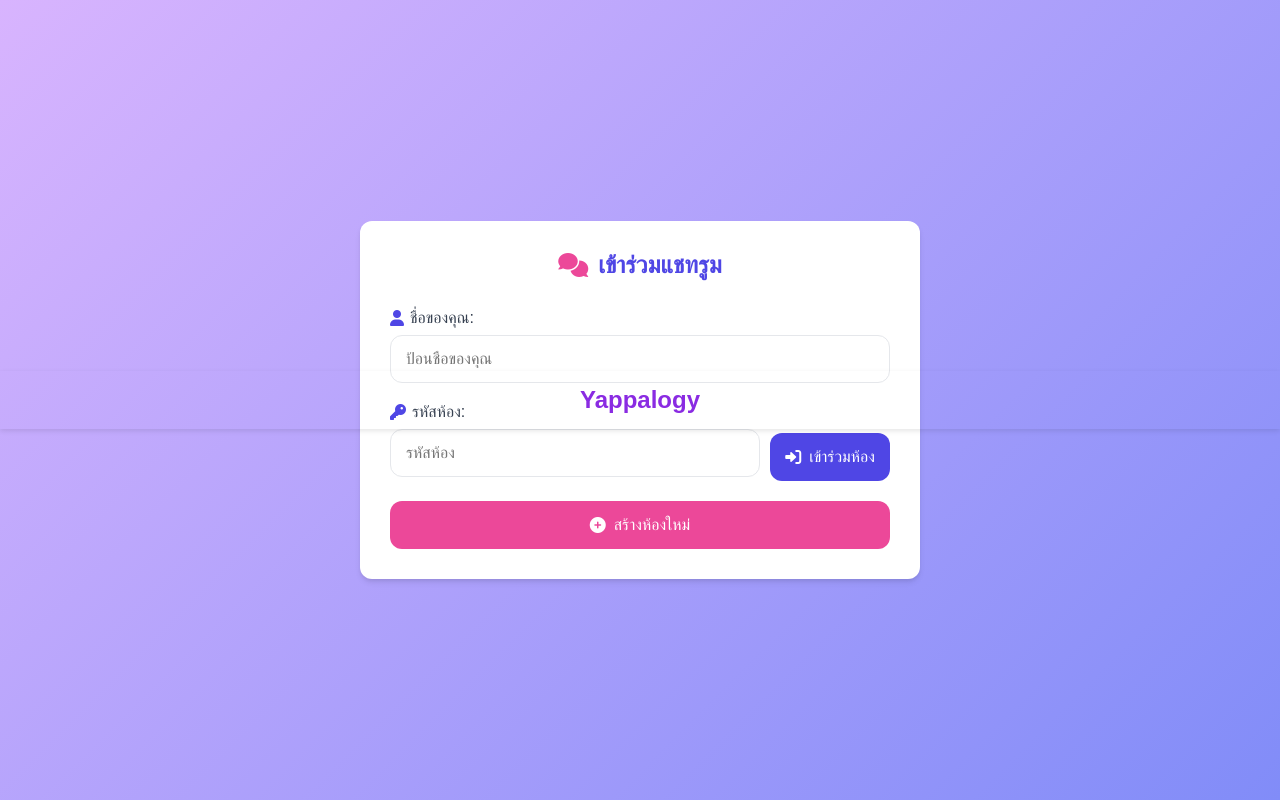
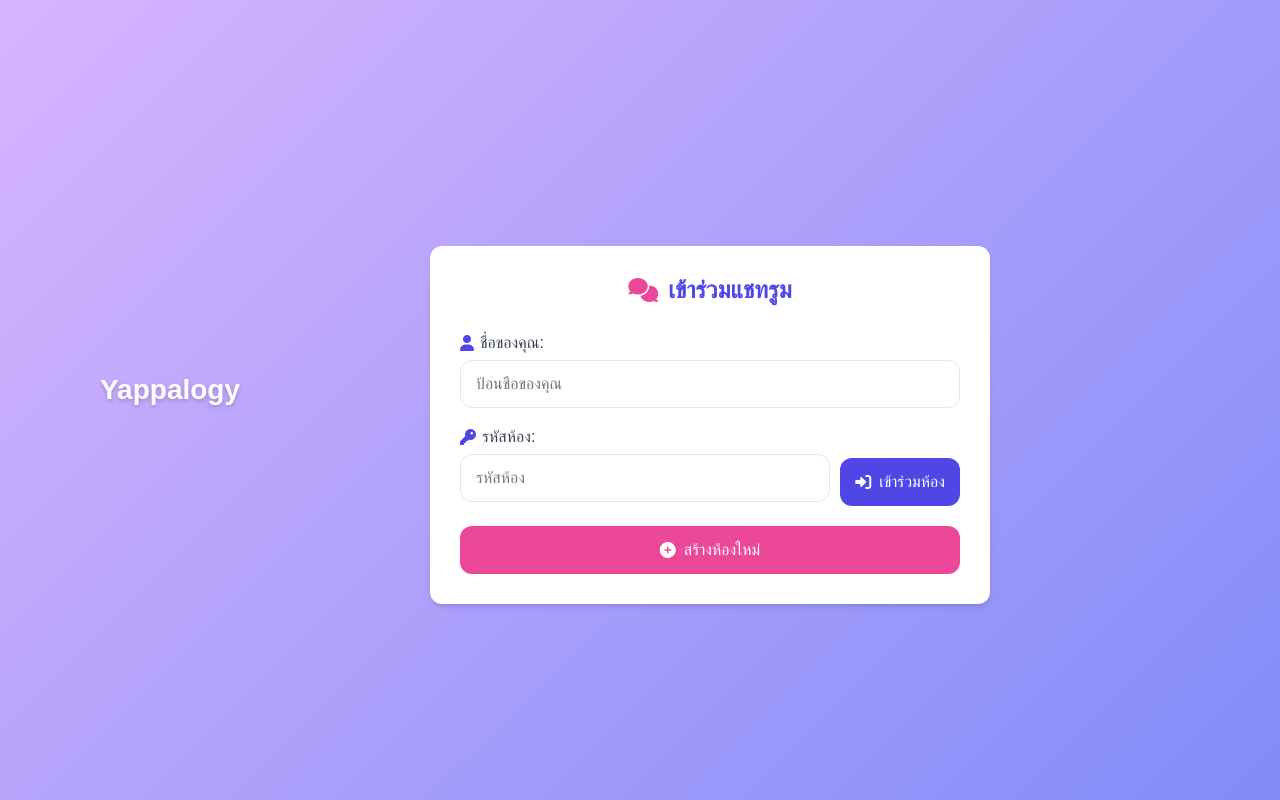
Before and after one commit to INciD1/chat_app_proj, a Flask app: page / in a window 1280 px wide. Run offline with Flask 2, Linux system fonts and the light colour scheme; some libraries are stand-ins or nearby versions.

Commit message:
Add files via upload

```diff
--- a/static/css/style.css
+++ b/static/css/style.css
@@ -443,18 +443,21 @@
 }
 .app-header {
   text-align: center;
-  padding: 15px 0;
-  position: fixed;
-  top: 1;
-  width: 100%;
-  z-index: 1000;
-  box-shadow: 0 2px 5px rgba(0,0,0,0.1);
+  margin-bottom: 20px;
 }
 
 .app-title {
+  font-size: 28px;
+  color: white;
+  text-shadow: 0 2px 4px rgba(0, 0, 0, 0.2);
   margin: 0;
-  font-size: 24px;
-  color: #8a2be2; /* สีม่วงสำหรับ Yappalogy */
+  padding: 10px 0;
+  font-weight: 600;
+  animation: fadeIn 0.5s ease;
+}
+.content {
+  margin-top: 50px; /* ให้พื้นที่สำหรับ header */
+  padding: 20px;
 }
 
 /* Animations */
```
